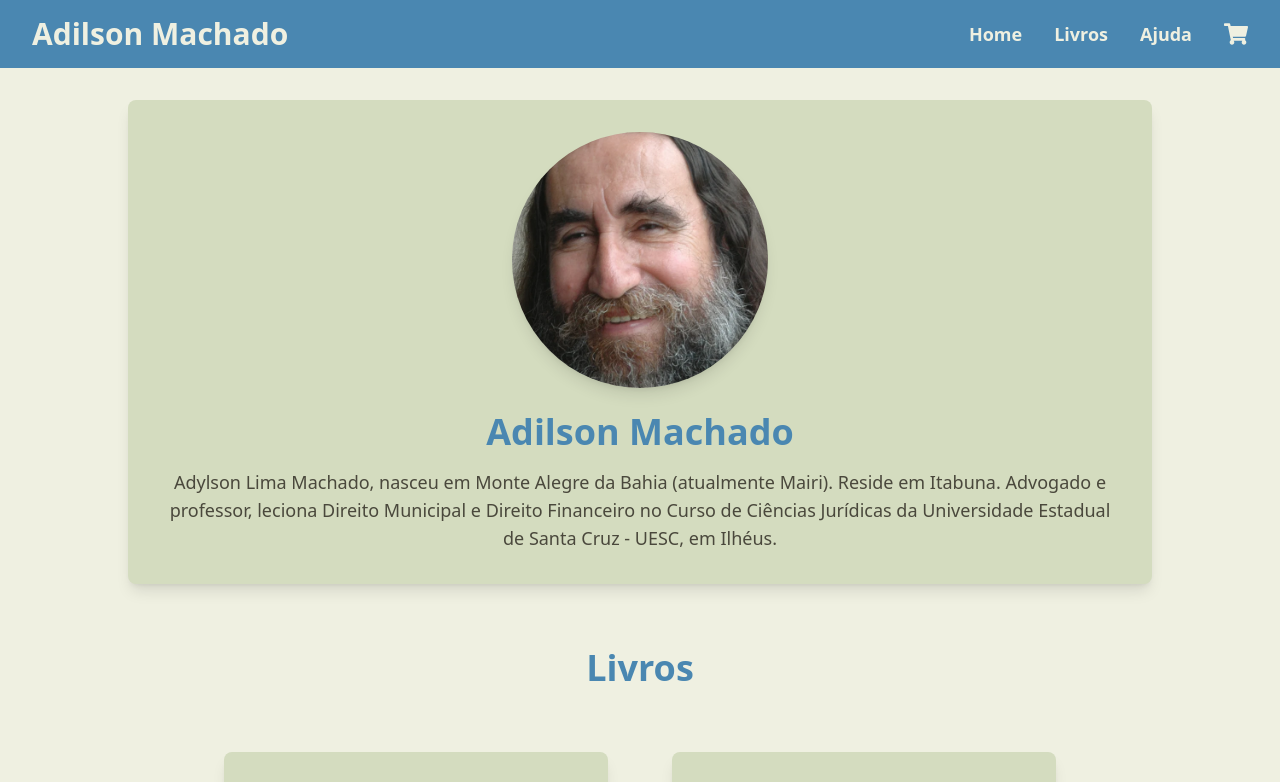
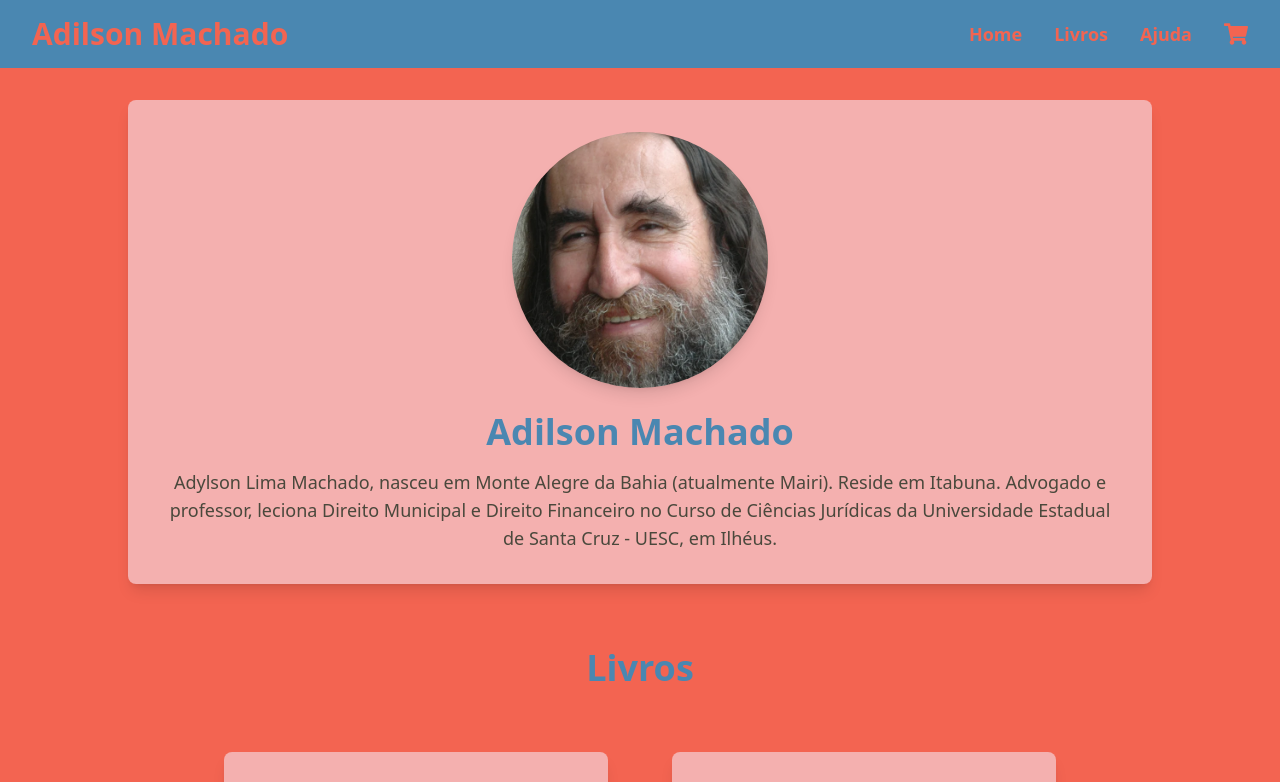
Before and after one commit to lmgaspa/ecommerce-adilsonmachado-books, a React (Vite) app in the folder frontend/: page / in a window 1280 px wide. Shown: the top 782 px of the page. Built offline with nearby package versions, Linux system fonts and the light colour scheme; no server answers.

Commit message:
newcolors

```diff
--- a/frontend/src/styles.css
+++ b/frontend/src/styles.css
@@ -8,8 +8,8 @@
   --color-primary: oklch(0.6 0.09 240);
   --color-secondary: oklch(0.72 0.11 178);
   --color-accent: oklch(0.65 0.13 60);
-  --color-background: oklch(0.95 0.02 110);  /* tom claro, suave, amêndoa/bege */
-  --color-background2: oklch(0.88 0.04 120); /* contraste levemente mais escuro */
+  --color-background: oklch(0.68 0.18 30);   /* vermelho amendoeira, quente e discreto */
+  --color-background2: oklch(0.82 0.08 20);  /* rosa claro, suave, contraste delicado */
   --color-text-primary: oklch(0.15 0.02 100);
   --color-text-secondary: oklch(0.4 0.02 100);
   --color-error: oklch(0.5 0.2 20);
```
Also changed, not shown: 1 other file (tests, documents, lock files or other folders).
